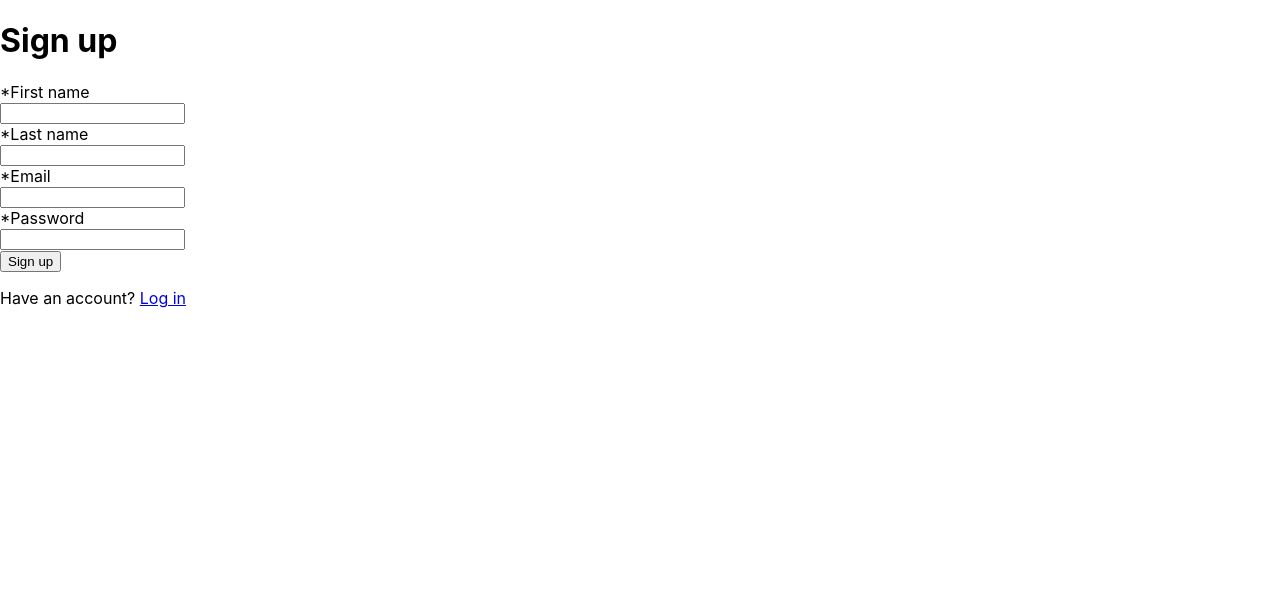
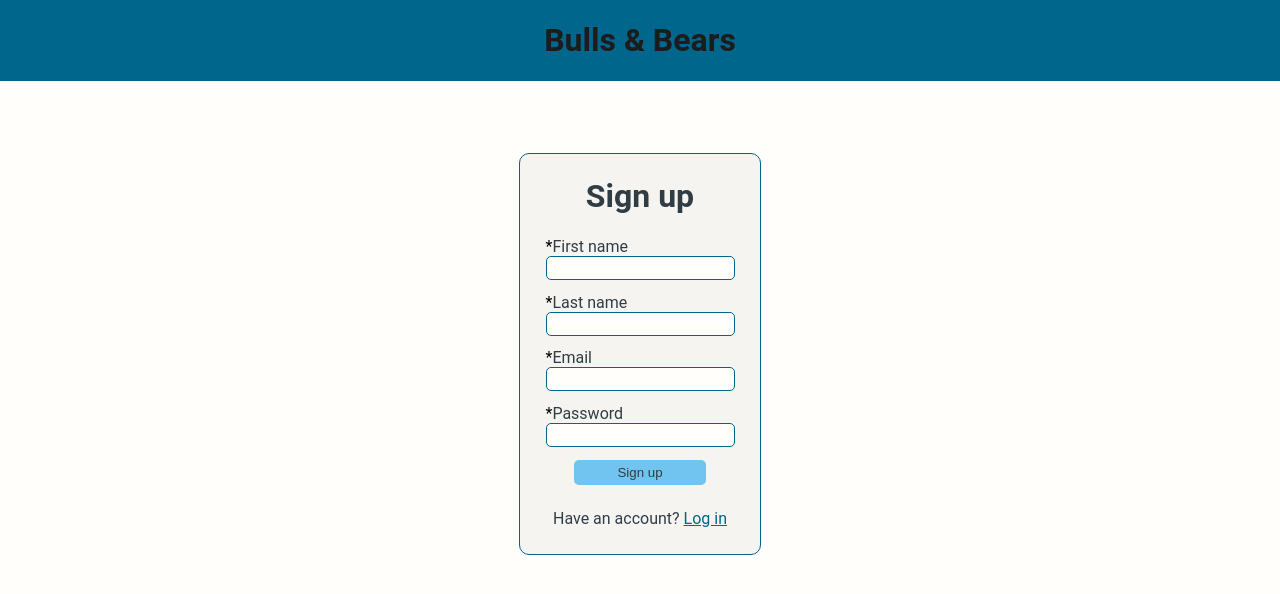
Before and after one commit to William-Kingery/Bulls-Bears, a React (Create React App) app in the folder client/: page /signup in a window 1280 px wide. Shown: the top 594 px of the page. Built offline with nearby package versions, Linux system fonts and the light colour scheme.

Commit message:
styled Login and signup pages

```diff
--- a/client/src/components/Calendar/Calendar.scss
+++ b/client/src/components/Calendar/Calendar.scss
@@ -1,3 +1,6 @@
+@use "../../styles/partials/Mixin.scss" as *;
+@use "../../styles/partials/Global.scss" as *;
+@use "../../styles/partials/Variables.scss" as *;
 
 .calendar {
    font-family: Arial, sans-serif;
--- a/client/src/components/Signin/Signin.scss
+++ b/client/src/components/Signin/Signin.scss
@@ -0,0 +1,18 @@
+@use "../../styles/partials/Mixin.scss" as *;
+@use "../../styles/partials/Global.scss" as *;
+@use "../../styles/partials/Variables.scss" as *;
+
+.field {
+    margin-bottom: .8rem;
+    &__label {
+        color: $text-200;
+    }
+    &__input {
+        padding-left: .5rem;
+        background-color: $bg-100;
+        border: 1px solid $accent-200;
+        border-radius: .3125rem;
+        height: 1.25rem;
+
+    }
+}
--- a/client/src/pages/Home/Home.scss
+++ b/client/src/pages/Home/Home.scss
@@ -0,0 +1,3 @@
+@use "../../styles/partials/Mixin.scss" as *;
+@use "../../styles/partials/Global.scss" as *;
+@use "../../styles/partials/Variables.scss" as *;
--- a/client/src/pages/Login/Login.js
+++ b/client/src/pages/Login/Login.js
@@ -1,8 +1,8 @@
 import axios from "axios";
 import { useState } from "react";
 import { useNavigate, Link } from "react-router-dom";
-import Signin from '../../components/Signin/Signin'
-import './Login.scss'
+import Signin from '../../components/Signin/Signin';
+import './Login.scss';
 
 const Login = () => {
    const [error, setError] = useState("");
@@ -27,18 +27,24 @@ const Login = () => {
    };
 
    return (
-       <main className="login-page">
-           <form className="login" onSubmit={handleSubmit}>
-               <h1 className="login__title">Log in</h1>
+
+      <main className="login">
+         <header className="login__header-cont">
+            <h1 className="login__title">Bulls & Bears</h1>
+         </header>
+         <form className="login__form" onSubmit={handleSubmit}>
+            <h1 className="login__header">Log in</h1>
             <Signin type="text" name="email" label="Email" />
             <Signin type="password" name="password" label="Password" />
             <button className="login__button">Log in</button>
             {error && <div className="login__message">{error}</div>}
+            <p className="login__signup">
+               Need an account? <Link className="login__signup-link" to="/signup">Sign up</Link>
+            </p>
          </form>
-           <p>
-               Need an account? <Link to="/signup">Sign up</Link>
-           </p>
+
       </main>
+
    );
 }
 
--- a/client/src/pages/Login/Login.scss
+++ b/client/src/pages/Login/Login.scss
@@ -0,0 +1,54 @@
+@use "../../styles/partials/Mixin.scss" as *;
+@use "../../styles/partials/Global.scss" as *;
+@use "../../styles/partials/Variables.scss" as *;
+
+.login {
+    display: flex;
+    flex-direction: column;
+    justify-content: center;
+    align-items: center;
+    background-color: $bg-100;
+    max-width: 100%;
+    max-height: 100%;
+
+    &__header-cont {
+        display: flex;
+        justify-content: center;
+        background-color: $accent-200;
+        width: 100%;
+        color: $text-100;
+    }
+    &__header {
+        color: $text-200;
+    }
+
+    &__form {
+        display: flex;
+        flex-direction: column;
+        justify-content: center;
+        align-items: center;
+        border: solid .0625rem $accent-200;
+        border-radius: .625rem;
+        background-color: $bg-200;
+        height: 16.875rem;
+        width: 14rem;
+        margin: 5.625rem 0;
+
+    }
+
+    &__button {
+        background-color: $accent-100;
+        border: none;
+        color: $text-200;
+        border-radius: 5px;
+        width: 65%;
+        height: 25px;
+    }
+    &__signup {
+        color: $text-200;
+        margin: 1.5rem 0;
+    }
+    &__singup-link {
+        color: $accent-200;
+    }
+}
--- a/client/src/pages/News/News.scss
+++ b/client/src/pages/News/News.scss
@@ -0,0 +1,3 @@
+@use "../../styles/partials/Mixin.scss" as *;
+@use "../../styles/partials/Global.scss" as *;
+@use "../../styles/partials/Variables.scss" as *;
--- a/client/src/pages/Signup/Signup.js
+++ b/client/src/pages/Signup/Signup.js
@@ -2,6 +2,7 @@ import axios from "axios";
 import { useState } from "react";
 import { Link, useNavigate } from "react-router-dom";
 import Signin from "../../components/Signin/Signin";
+import './Signup.scss';
 
 const Signup = () => {
     const [error, setError] = useState("");
@@ -36,9 +37,12 @@ const Signup = () => {
     };
 
     return (
-        <main className="signup-page">
-            <form className="signup" onSubmit={handleSubmit}>
-                <h1 className="signup__title">Sign up</h1>
+        <main className="signup">
+            <header className="signup__header-cont">
+                <h1 className="signup__title">Bulls & Bears</h1>
+            </header>
+            <form className="signup__form" onSubmit={handleSubmit}>
+                <h1 className="signup__header">Sign up</h1>
                 <Signin
                     type="text"
                     name="first_name"
@@ -63,15 +67,13 @@ const Signup = () => {
                     label="Password"
                     required={true}
                 />
-
-                <button className="signup__button">Sign up</button>
-
-                {success && <div className="signup__message">Signed up!</div>}
-                {error && <div className="signup__message">{error}</div>}
+               <button className="signup__button">Sign up</button>
+               {success && <div className="signup__message">Signed up!</div>}
+               {error && <div className="signup__message">{error}</div>}
+               <p className="signup__login">
+                  Have an account? <Link className="signup__login-link" to="/login">Log in</Link>
+               </p>
             </form>
-            <p>
-                Have an account? <Link to="/login">Log in</Link>
-            </p>
         </main>
     );
 }
--- a/client/src/pages/Signup/Signup.scss
+++ b/client/src/pages/Signup/Signup.scss
@@ -0,0 +1,54 @@
+@use "../../styles/partials/Mixin.scss" as *;
+@use "../../styles/partials/Global.scss" as *;
+@use "../../styles/partials/Variables.scss" as *;
+
+.signup {
+    display: flex;
+    flex-direction: column;
+    justify-content: center;
+    align-items: center;
+    background-color: $bg-100;
+    max-width: 100%;
+    max-height: 100%;
+
+    &__header-cont {
+        display: flex;
+        justify-content: center;
+        background-color: $accent-200;
+        width: 100%;
+        color: $text-100;
+    }
+    &__header {
+        color: $text-200;
+    }
+    &__form {
+        display: flex;
+        flex-direction: column;
+        justify-content: center;
+        align-items: center;
+        border: solid .0625rem $accent-200;
+        border-radius: .625rem;
+        background-color: $bg-200;
+        height: 25rem;
+        width: 15rem;
+        margin: 4.5rem 0;
+
+    }
+
+    &__button {
+        background-color: $accent-100;
+        border: none;
+        color: $text-200;
+        border-radius: 5px;
+        width: 55%;
+        height: 25px;
+    }
+    &__login {
+        color: $text-200;
+        margin: 1.5rem 0;
+    }
+    &__login-link {
+        color: $accent-200;
+    }
+
+}
--- a/client/src/pages/Trending/Trending.scss
+++ b/client/src/pages/Trending/Trending.scss
@@ -0,0 +1,3 @@
+@use "../../styles/partials/Mixin.scss" as *;
+@use "../../styles/partials/Global.scss" as *;
+@use "../../styles/partials/Variables.scss" as *;
--- /dev/null
+++ b/client/src/styles/partials/Global.scss
@@ -0,0 +1,10 @@
+@use "./Variables.scss" as*;
+
+
+
+body {
+    margin: 0rem;
+    font-family: 'Roboto','Helvetica', sans-serif, Arial;
+    background-color: $bg-100;
+
+}
--- /dev/null
+++ b/client/src/styles/partials/Mixin.scss
@@ -0,0 +1,14 @@
+@use './Variables.scss' as *;
+
+@mixin tablet {
+    @media screen and (min-width: $tablet) {
+        @content;
+    }
+}
+
+@mixin desktop {
+    @media screen and (min-width: $desktop) {
+        @content;
+    }
+
+}
--- /dev/null
+++ b/client/src/styles/partials/Variables.scss
@@ -0,0 +1,25 @@
+// Color palette
+// primary
+$primary-100:#d4eaf7;
+$primary-200:#b6ccd8;
+$primary-300:#3b3c3d;
+
+// accent
+$accent-100:#71c4ef;
+$accent-200:#00668c;
+
+// text
+$text-100:#1d1c1c;
+$text-200:#313d44;
+
+// background
+$bg-100:#fffefb;
+$bg-200:#f5f4f1;
+$bg-300:#cccbc8;
+
+
+// tablet
+$tablet: 768px;
+
+// desktop
+$desktop: 1280px;
```
Lines whose indentation alone changed are shown as unchanged.
